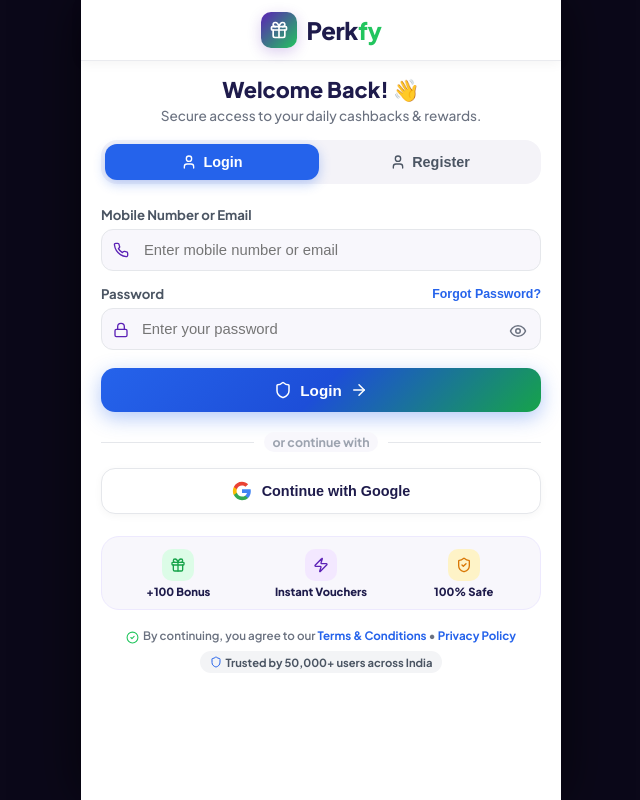
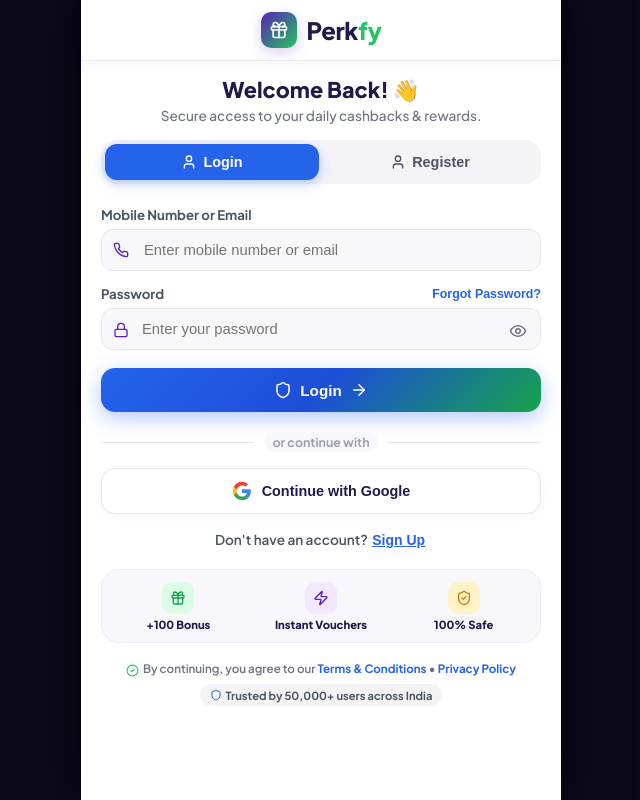
Before and after one commit to gouravboga12-rgb/cashbackhub, a React (Create React App) app in the folder web/: page / in a window 1280 px wide. Shown: the whole page, without its empty margins (319-959 px from the left). Built offline with nearby package versions, Linux system fonts and the light colour scheme; no server answers; the HTML template or start-up script is replaced by a standard one.

Commit message:
feat: add quick redirect links between Login and Sign Up pages

```diff
--- a/web/src/pages/Landing/Login.jsx
+++ b/web/src/pages/Landing/Login.jsx
@@ -15,8 +15,34 @@ export default function Login({ onLoginSuccess, initialTab = 'login' }) {
 
   // Tab state: 'login' or 'register'
   const [activeTab, setActiveTab] = useState(
-    location.pathname === '/signup' || initialTab === 'signup' ? 'register' : 'login'
+    location.pathname === '/signup' || initialTab === 'signup' || initialTab === 'register' ? 'register' : 'login'
   );
+
+  useEffect(() => {
+    if (location.pathname === '/signup' || initialTab === 'signup' || initialTab === 'register') {
+      setActiveTab('register');
+    } else if (location.pathname === '/login') {
+      setActiveTab('login');
+    }
+  }, [location.pathname, initialTab]);
+
+  const switchToRegister = () => {
+    setActiveTab('register');
+    setErrorMsg('');
+    setSuccessMsg('');
+    if (location.pathname !== '/signup') {
+      navigate('/signup');
+    }
+  };
+
+  const switchToLogin = () => {
+    setActiveTab('login');
+    setErrorMsg('');
+    setSuccessMsg('');
+    if (location.pathname !== '/login') {
+      navigate('/login');
+    }
+  };
 
   // Login form state (Empty by default)
   const [emailOrMobile, setEmailOrMobile] = useState('');
@@ -536,7 +562,7 @@ export default function Login({ onLoginSuccess, initialTab = 'login' }) {
           <div style={{ background: '#F4F3F8', padding: '4px', borderRadius: '16px', display: 'grid', gridTemplateColumns: '1fr 1fr', gap: '4px', marginBottom: '22px' }}>
             <button
               type="button"
-              onClick={() => { setActiveTab('login'); setErrorMsg(''); setSuccessMsg(''); setRegStep('form'); }}
+              onClick={switchToLogin}
               style={{
                 padding: '10px',
                 borderRadius: '12px',
@@ -559,7 +585,7 @@ export default function Login({ onLoginSuccess, initialTab = 'login' }) {
 
             <button
               type="button"
-              onClick={() => { setActiveTab('register'); setErrorMsg(''); setSuccessMsg(''); }}
+              onClick={switchToRegister}
               style={{
                 padding: '10px',
                 borderRadius: '12px',
@@ -915,7 +941,7 @@ export default function Login({ onLoginSuccess, initialTab = 'login' }) {
           </div>
 
           {/* Social Auth Button (Google) */}
-          <div style={{ marginBottom: '22px' }}>
+          <div style={{ marginBottom: '14px' }}>
             <button
               type="button"
               onClick={handleGoogleSignIn}
@@ -947,6 +973,53 @@ export default function Login({ onLoginSuccess, initialTab = 'login' }) {
               <span>{loading ? 'Connecting...' : (activeTab === 'register' ? 'Sign up with Google' : 'Continue with Google')}</span>
             </button>
           </div>
+
+          {/* Quick Switch Between Login and Sign Up */}
+          {activeTab === 'login' ? (
+            <div style={{ textAlign: 'center', marginBottom: '20px' }}>
+              <span style={{ color: '#4B5563', fontSize: '0.85rem', fontWeight: 600 }}>
+                Don't have an account?{' '}
+              </span>
+              <button
+                type="button"
+                onClick={switchToRegister}
+                style={{
+                  background: 'none',
+                  border: 'none',
+                  color: '#2563EB',
+                  fontWeight: 800,
+                  fontSize: '0.875rem',
+                  cursor: 'pointer',
+                  padding: '0 2px',
+                  textDecoration: 'underline'
+                }}
+              >
+                Sign Up
+              </button>
+            </div>
+          ) : (
+            <div style={{ textAlign: 'center', marginBottom: '20px' }}>
+              <span style={{ color: '#4B5563', fontSize: '0.85rem', fontWeight: 600 }}>
+                Already have an account?{' '}
+              </span>
+              <button
+                type="button"
+                onClick={switchToLogin}
+                style={{
+                  background: 'none',
+                  border: 'none',
+                  color: '#2563EB',
+                  fontWeight: 800,
+                  fontSize: '0.875rem',
+                  cursor: 'pointer',
+                  padding: '0 2px',
+                  textDecoration: 'underline'
+                }}
+              >
+                Log In
+              </button>
+            </div>
+          )}
 
           {/* Feature Badges */}
           <div style={{ background: '#F8F7FC', border: '1px solid #EDE9FE', borderRadius: '18px', padding: '12px 8px', display: 'grid', gridTemplateColumns: 'repeat(3, 1fr)', gap: '6px', textAlign: 'center', marginBottom: '18px' }}>
```
